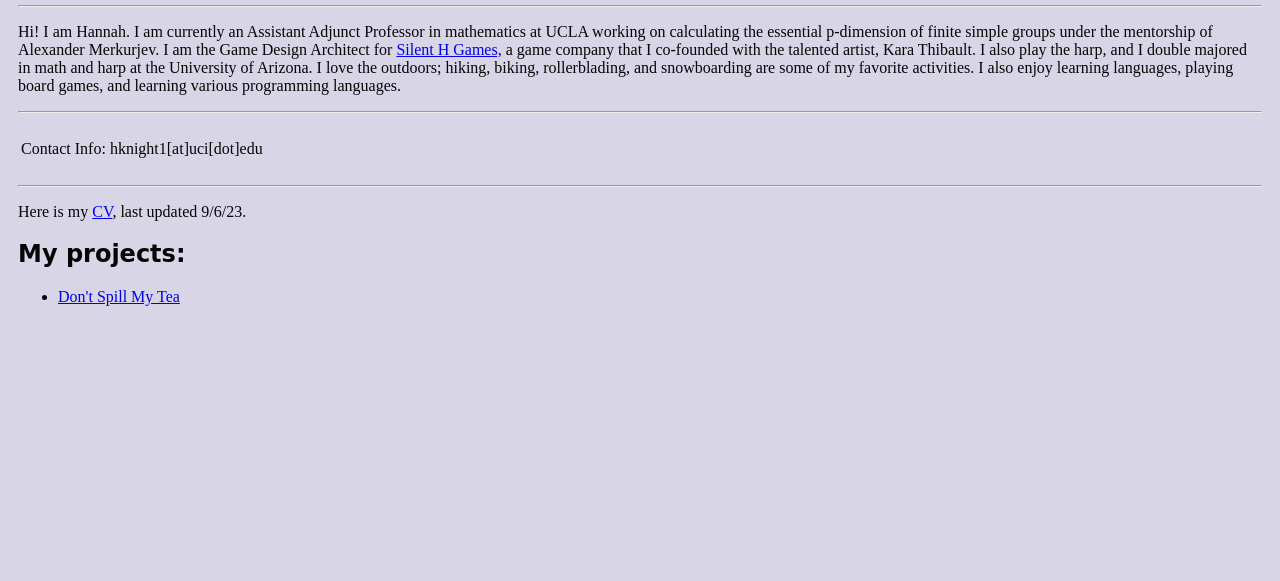
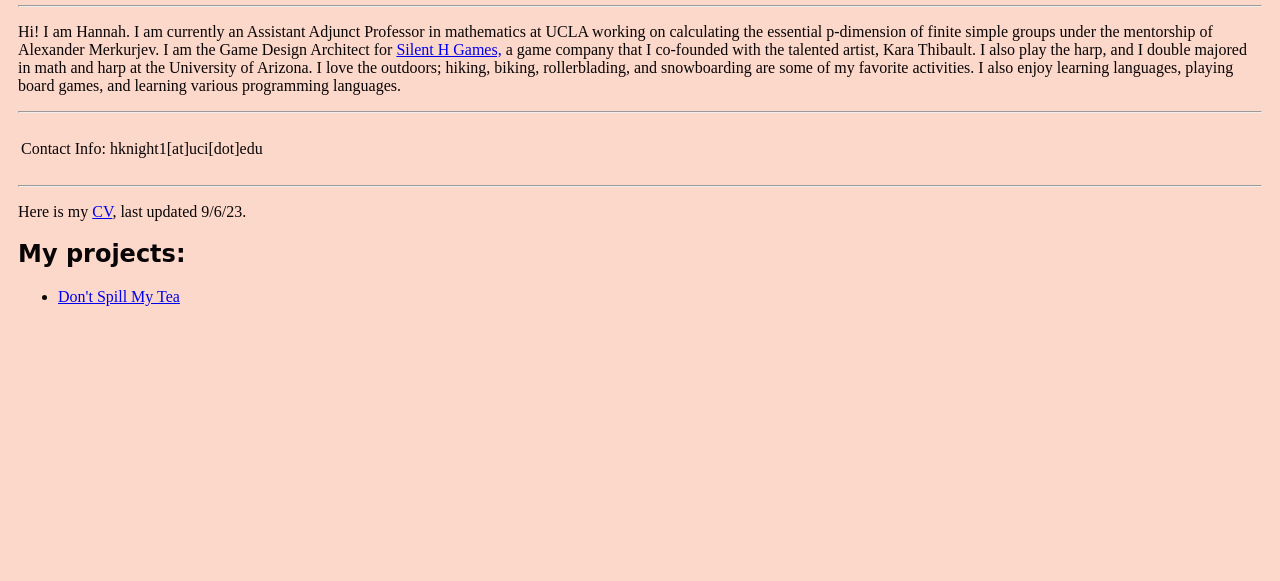
Before and after one commit to mathbyknight/website, a plain HTML site: page index.html in a window 1280 px wide. Shown: the part 219-800 px from the top of the page. Drawn offline with Linux system fonts and the light colour scheme.

Commit message:
update color

```diff
--- a/index.html
+++ b/index.html
@@ -6,7 +6,7 @@
         <title>Hannah's Website</title>
     </head>
 
-    <body style="padding:10px; background-color: rgb(216,213,230); color: rgb(9,5,6)"">
+    <body style="padding:10px; background-color: rgb(252, 216, 202); color: rgb(9,5,6)"">
        <table>
             <tr style="font-family:cursive">
                 <td style="width:fit-content; margin-right:0"><img src="./assets/images/website_photo_circle.png" width="250" /></td>
```
